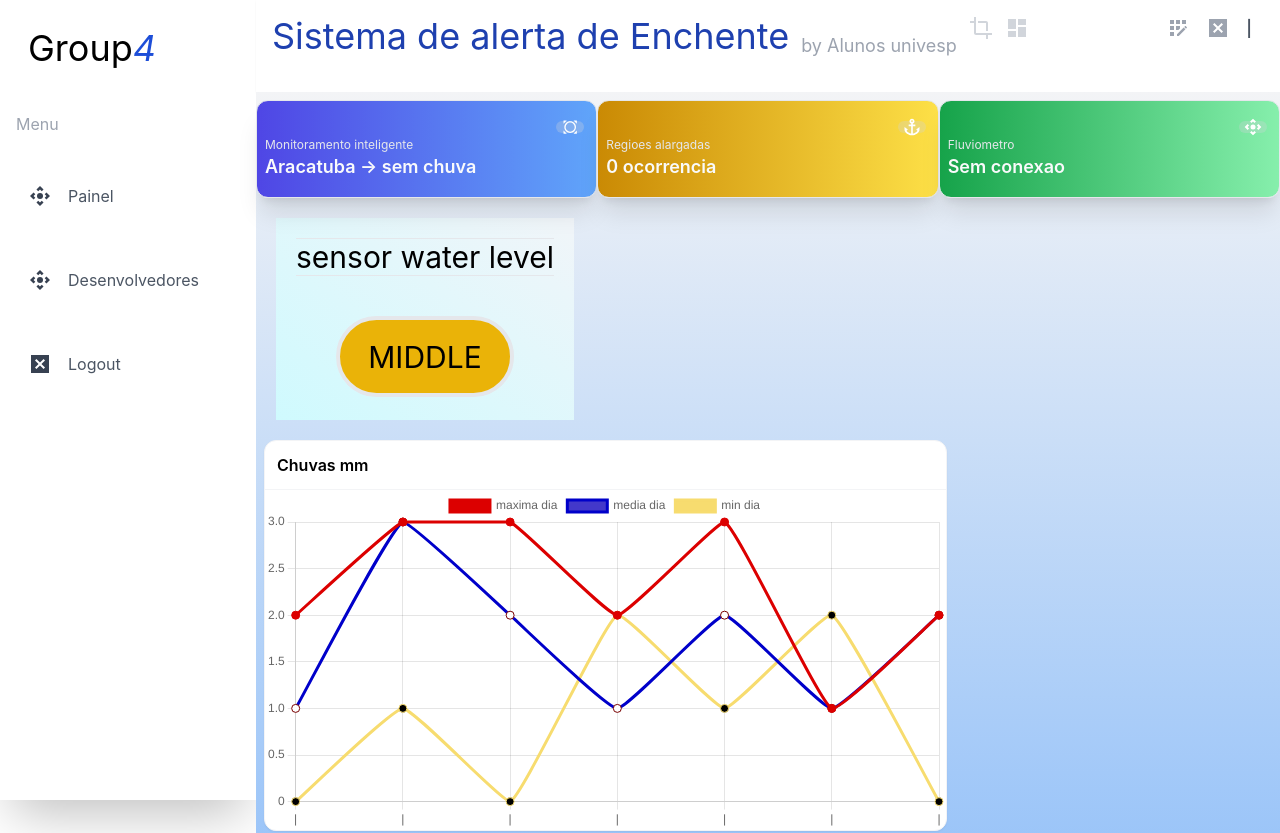
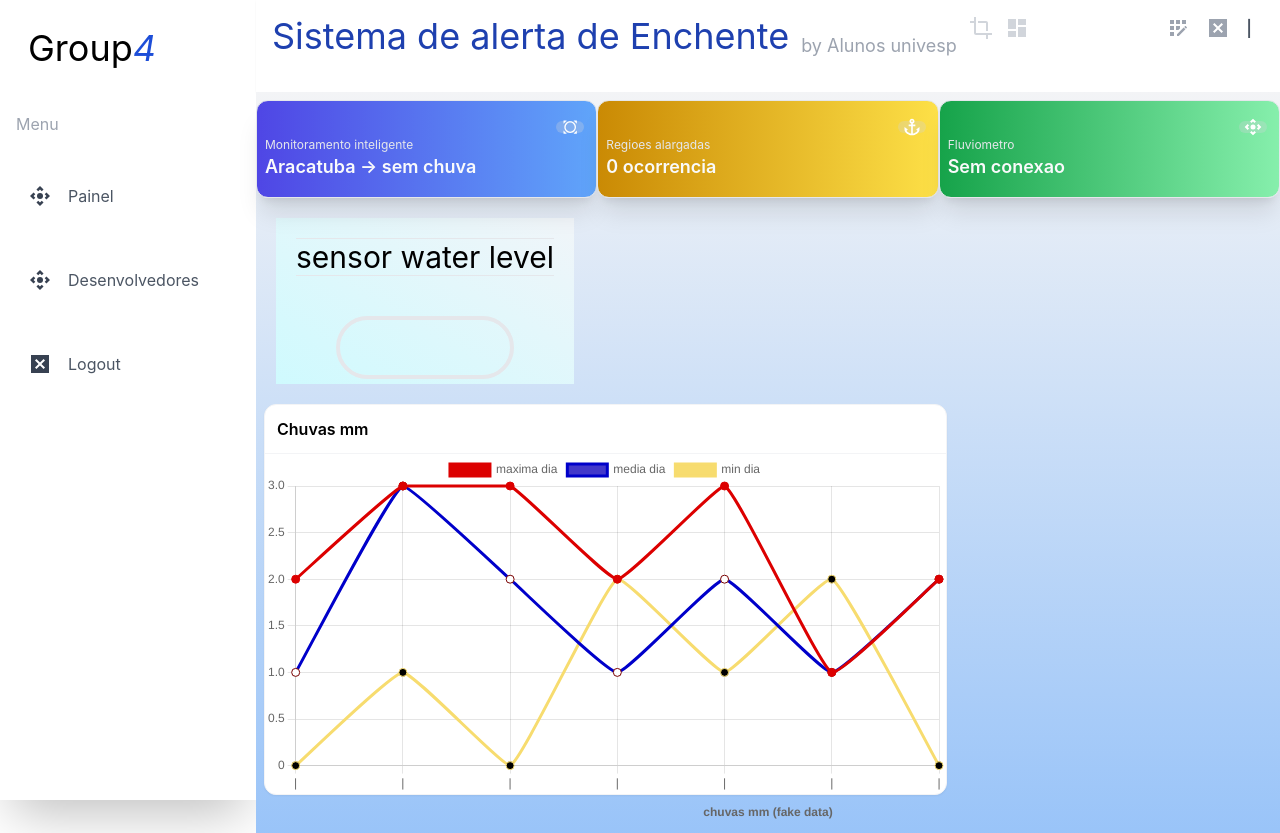
Before and after one commit to Fabianopereira1011/monitoramento-iot, a Next.js app: page / in a window 1280 px wide. Shown: the top 833 px of the page. Built offline with nearby package versions, Linux system fonts and the light colour scheme; no server answers.

Commit message:
set sensor data

```diff
--- a/src/components/container.js
+++ b/src/components/container.js
@@ -20,7 +20,7 @@ const Container = () => {
             console.log("O elemento 0 :")
             console.log(dataJson[0].wateLevel);
 
-            setData(dataJson[2].wateLevel);
+            setData(dataJson[0].wateLevel);
             console.log(data );
     }
 
@@ -52,7 +52,7 @@ const Container = () => {
 
                         {/* flex  ml-3 mt-6 space-x-6  mr-4 */}
             <div className="flex-wrap md:flex">
-                <SensorWater waterLevel={2}/>
+                <SensorWater waterLevel={data}/>
                 <Middle/>
             </div>
             <Chartline/>
```
